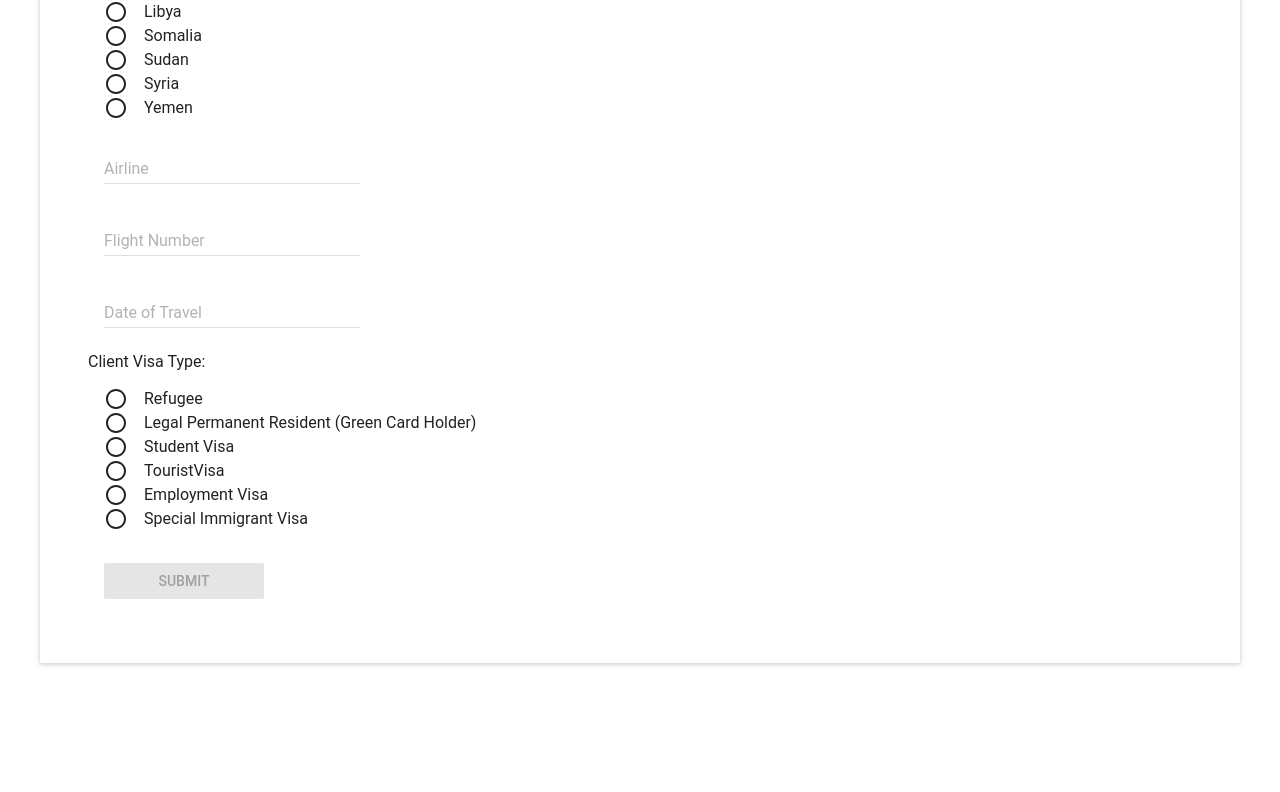
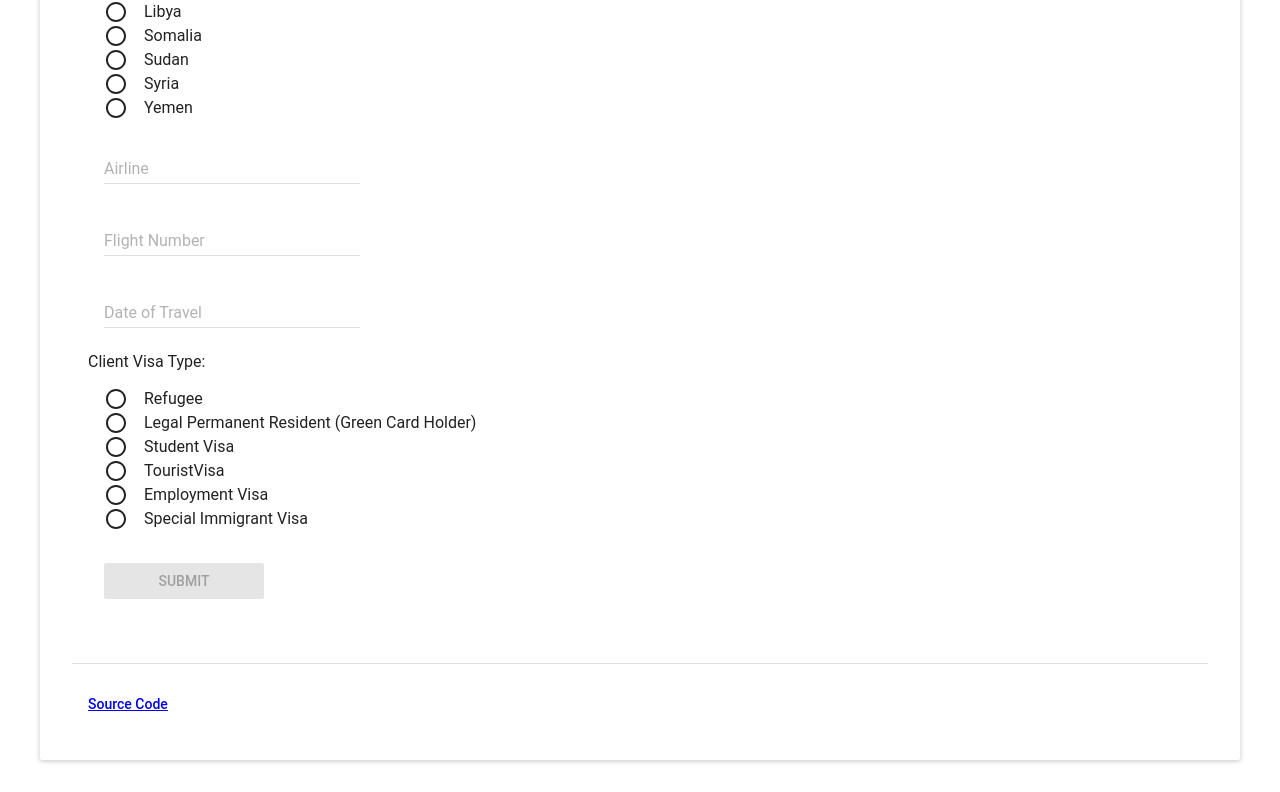
Before and after one commit to aguestuser/intake, a React app in the folder client/: page / in a window 1280 px wide. Shown: the part 738-1530 px from the top of the page. Before the commit the page ends 1433 px from the top, so only its background shows below. Built offline with nearby package versions, Linux system fonts and the light colour scheme; what react-tap-event-plugin would draw is missing.

Commit message:
[ag] add link to source code (for AGPL compliance)

```diff
--- a/client/src/IntakeForm.js
+++ b/client/src/IntakeForm.js
@@ -3,10 +3,12 @@ import { Field, reduxForm } from 'redux-form'
 import { RadioButton } from 'material-ui/RadioButton'
 import Divider from 'material-ui/Divider';
 import RaisedButton from 'material-ui/RaisedButton';
+import Subheader from 'material-ui/Subheader';
 import {MuiTextField, MuiRadioGroup} from './MuiFormComponents'
 import {validate} from './intakeFormValidation'
 import {Card, CardHeader, CardTitle} from 'material-ui/Card'
 import AppBar from 'material-ui/AppBar'
+import {SOURCE_CODE_LINK} from './constants'
 
 const styles = {
   card: {
@@ -26,7 +28,7 @@ const styles = {
   submit: {
     margin: '2rem',
     width: '10rem',
-  }
+  },
 }
 
 const IntakeForm = props => {
@@ -93,8 +95,8 @@ const IntakeForm = props => {
 
         <CardTitle>Client Visa Type:</CardTitle>
         <div>
-          {/*TODO(ag|2.22.17): these should actually be checkboxes, and should be `clientCitizenship`*/}
-          <Field style={styles.field} name="clientCountryOfOrigin" component={MuiRadioGroup}>
+
+          <Field style={styles.field} name="clientVisaType" component={MuiRadioGroup}>
             <RadioButton value="refugee" label="Refugee"/>
             <RadioButton value="greenCard" label="Legal Permanent Resident (Green Card Holder)"/>
             <RadioButton value="student" label="Student Visa"/>
@@ -114,6 +116,15 @@ const IntakeForm = props => {
           />
         </div>
 
+        <Divider style={styles.divider}/>
+
+        <div>
+          <Subheader>
+             <a href={SOURCE_CODE_LINK}>Source Code</a>
+          </Subheader>
+        </div>
+
+
       </form>
     </Card>
   )
--- /dev/null
+++ b/client/src/constants.js
@@ -0,0 +1 @@
+export const SOURCE_CODE_LINK='https://github.com/crisisbox/intake'
```
